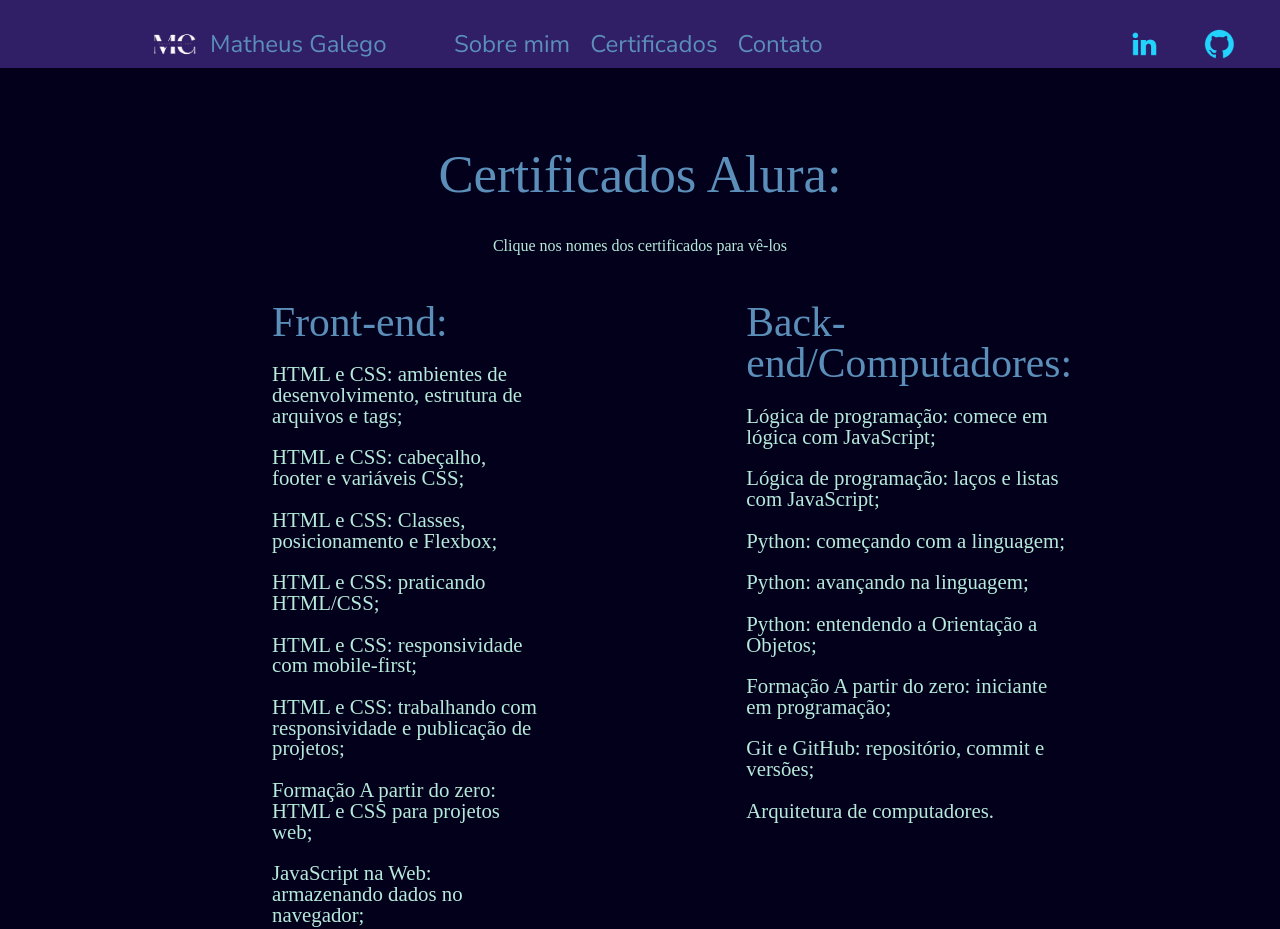
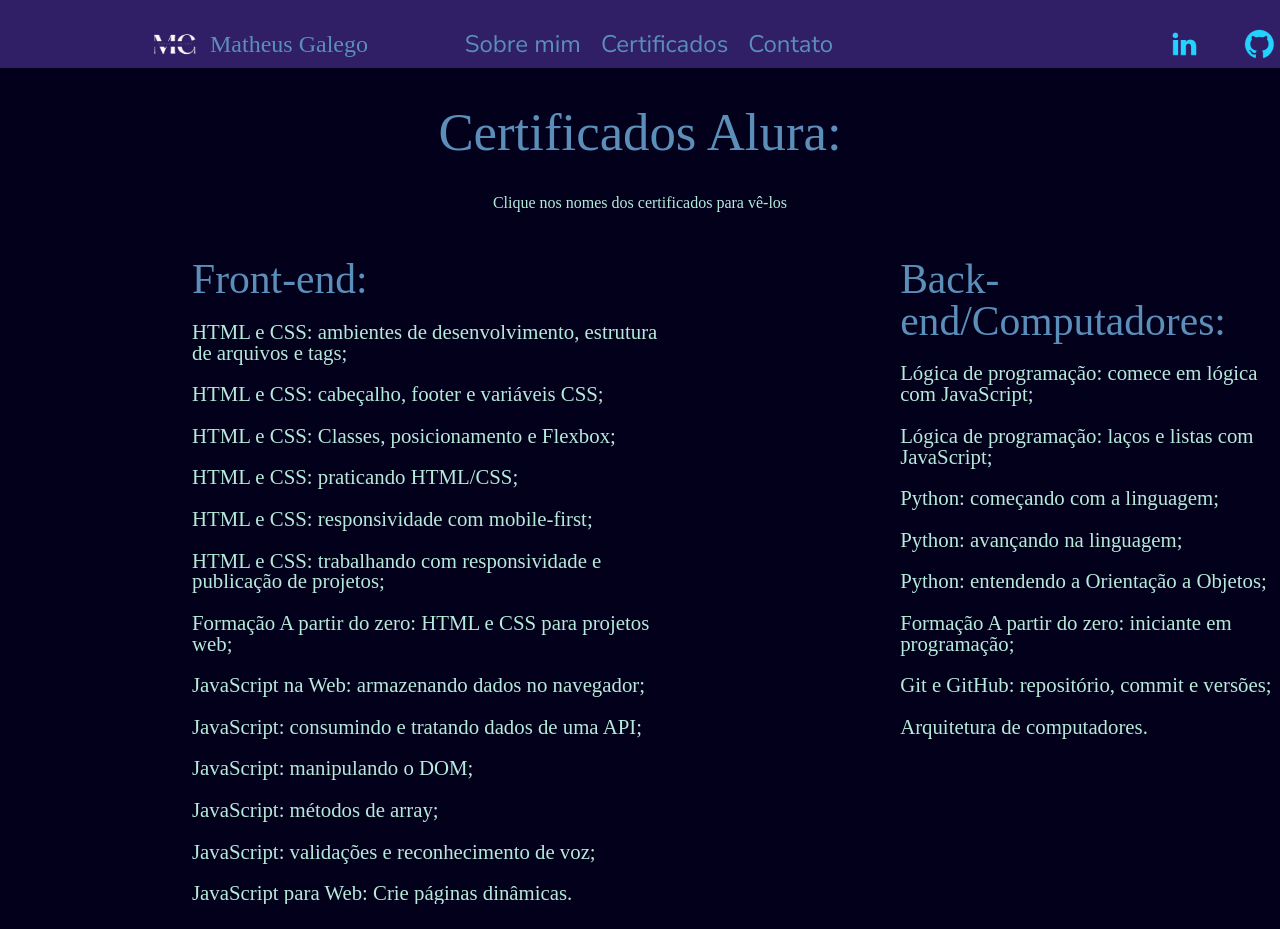
Before and after one commit to Suzushiii/Portfolio-, a plain HTML site: page certificados.html in a window 1280 px wide. Shown: the top 929 px of the page. After the commit the page ends 904 px from the top, so only its background shows below. Drawn offline with Linux system fonts and the light colour scheme; a web font is replaced by a local one.

Commit message:
Atualizando animações

```diff
--- a/certificados.html
+++ b/certificados.html
@@ -8,25 +8,37 @@
     <link rel="stylesheet" href="style.css">
 </head>
 <body>
-    <header class="cabecalho">
-        <div class="container">
-            <h2 class="container__texto"><img src="imgs/Logo.png" class="container__imagem"> <a href="biografia.html "class="biografia">Matheus Galego</a></h2>
-        </div>
+    <nav class="cabecalho">
+        <ul class="container">
+            <li class="container__texto">
+                <img src="imgs/Logo.png" class="container__imagem">Matheus Galego
+            </li>
+        </ul>
 
-        <div class="cabecalho__links">
+        <ul class="cabecalho__links">
+            <li>
                 <a href="index.html" class="cabecalho__links__link">Sobre mim</a>
+            </li>
+            <li>
                 <a href="certificados.html" class="cabecalho__links__link">Certificados</a>
+            </li>
+            <li>
                 <a href="contato.html" class="cabecalho__links__link">Contato</a>
-        </div>
-        <div class="icons">
-            <a href="https://www.linkedin.com/in/matheusgalego/" class="icon icon__linkedin">
+            </li>
+        </ul>
+        <ul class="icons">
+            <li>
+                <a href="https://www.linkedin.com/in/matheusgalego/" class="icon icon__linkedin" target="_blank">
                     <i class="ri__linkedin__line"><img src="/imgs/linkedin.png"></i>
                 </a>
-            <a href="https://github.com/Suzushiii" class="icon icon__github">
+            </li>
+            <li>
+                <a href="https://github.com/Suzushiii" class="icon icon__github" target="_blank">
                     <i class="ri__github__line"><img src="/imgs/github.png"></i>
                 </a>
-        </div>
-    </header>
+            </li>
+        </ul>
+    </nav>
     <main class="apresentacao-certificado">
         <h1 class="apresentacao__titulo-certificado">Certificados Alura:</h1>
         <p class="apresentacao__info-certificado">Clique nos nomes dos certificados para vê-los</p>
--- a/styles/header.css
+++ b/styles/header.css
@@ -7,6 +7,9 @@
     margin-bottom: 5em;
     align-items: center;
     text-align: center;
+    position: fixed;
+    width: 100%;
+    margin-top: 0;
 }
 
 .container {
@@ -26,6 +29,8 @@
 .container__texto {
     display: flex;
     align-items: center;
+    color: var(--cor-fonte-principal);
+    font-family: var(--cor-fonte-secundaria);
 }
 
 .cabecalho__links {
@@ -49,13 +54,6 @@
     animation: shake .05s;
 }
 
-/*.cabecalho__redes{
-    padding-right: 15px;
-}
-
-.cabecalho__redes__link {
-    margin: 10px;
-}*/
 
 .biografia{
     text-decoration: none;
@@ -117,3 +115,7 @@
 .icon__github:hover {
     background-color: #2ea44f;
 }
+
+.imagem {
+    padding: 10em;
+}
--- a/styles/mainCertificado.css
+++ b/styles/mainCertificado.css
@@ -1,12 +1,13 @@
 .apresentacao-certificado__secao {
     display: flex;
-    margin: 3em 0 0 17em;
+    margin: 3em 0 0 12em;
 }
 .apresentacao__titulo-certificado {
     font-size: 3.3em;
     color: var(--cor-fonte-principal);
     text-align: center;
     padding-bottom: .7em;
+    padding-top: 2em;
 
 }
 
@@ -32,7 +33,7 @@
 }
 
 .back-end{
-    margin-right: 10em;
+    padding-left: 1em;
     color: var(--cor-fonte-principal);
     font-family: var(--fonte-principal);
     font-size: 1.3em;
@@ -44,5 +45,5 @@
 }
 
 .apresentacao-certificado__links:hover {
-    font-size: 1.2em;
+    font-size: 21px;
 }
```
Also changed, not shown: contato.html (+23 -11 lines), index.html (+24 -12 lines). Lines whose indentation alone changed are shown as unchanged.
